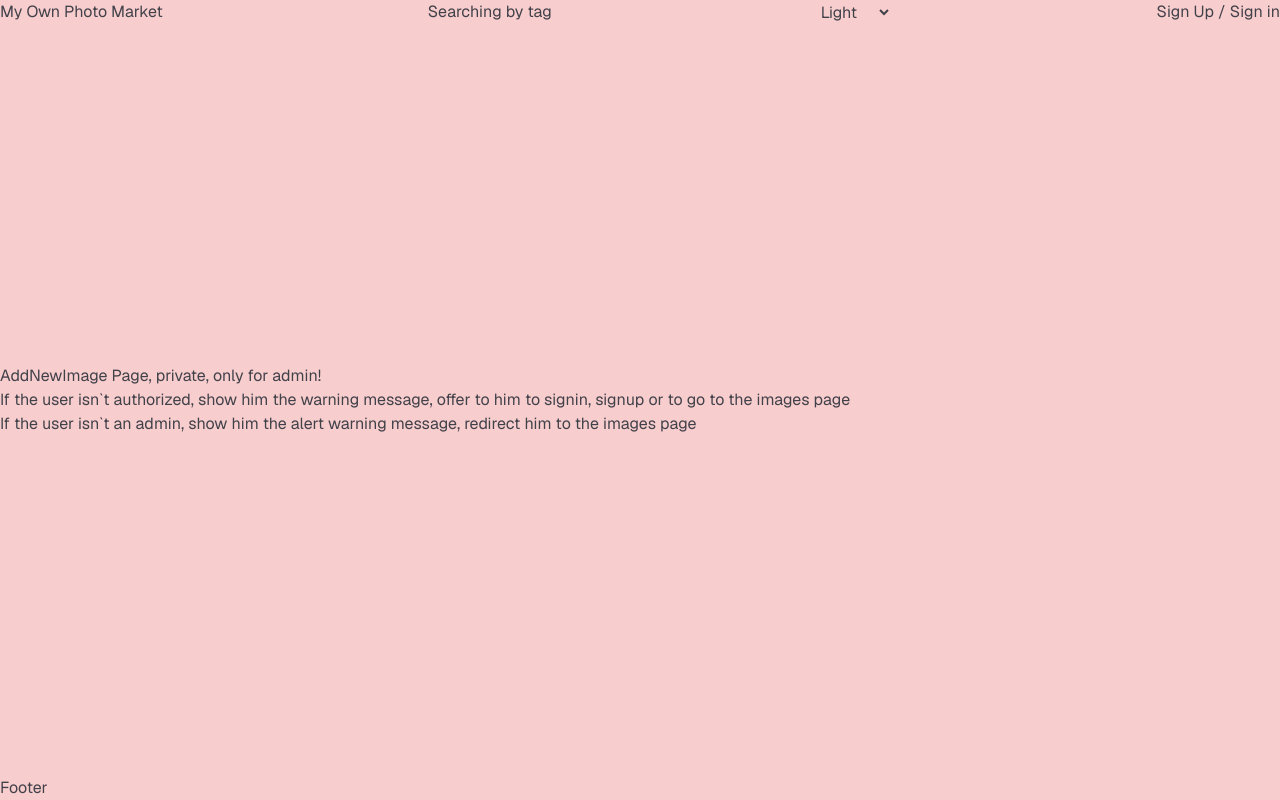
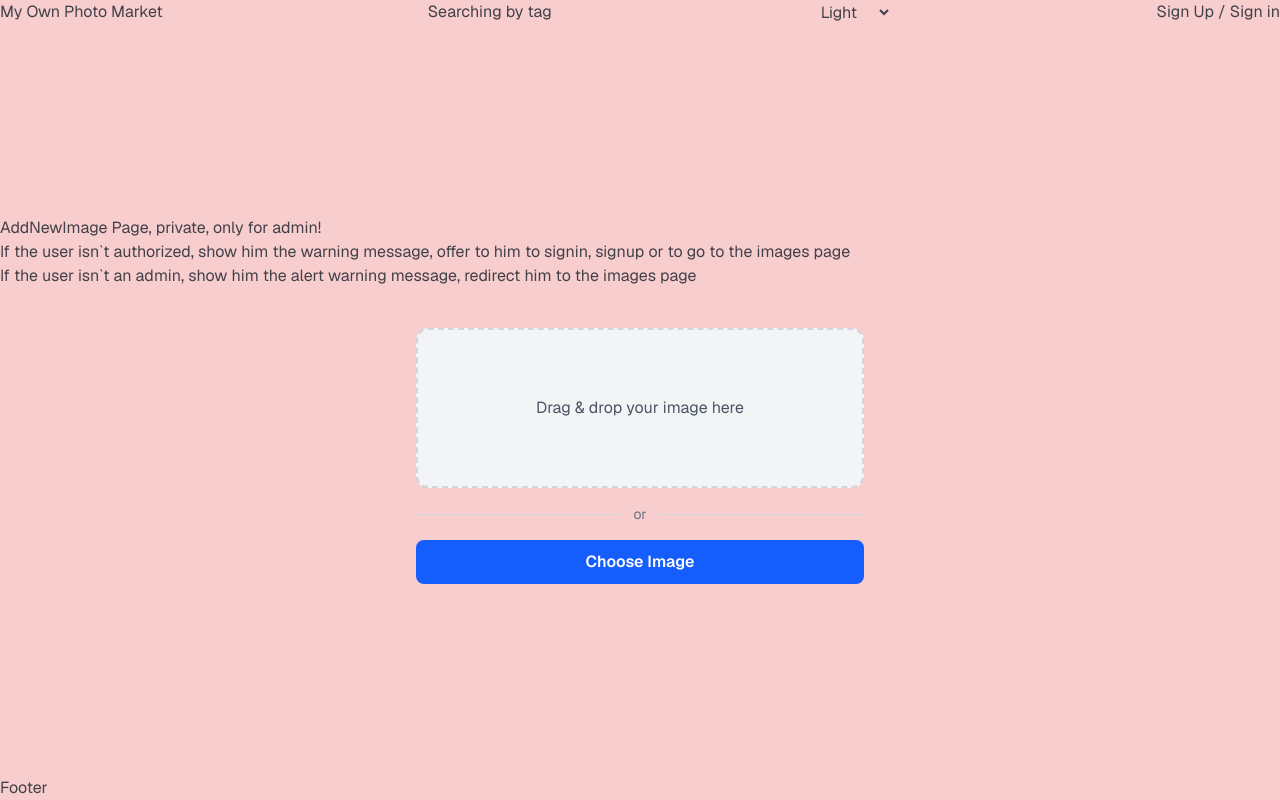
Before and after one commit to OleksandrPM/my-own-photo-market-front, a Next.js app: page /images/add-new in a window 1280 px wide. Built offline with nearby package versions, Linux system fonts and the light colour scheme; no server answers.

Commit message:
Create AddPhotoForm

```diff
--- a/src/app/images/add-new/page.tsx
+++ b/src/app/images/add-new/page.tsx
@@ -1,3 +1,5 @@
+import AddPhotoForm from "components/AddPhotoForm";
+
 export default function AddNewImagePage() {
   return (
     <div className="container mx-auto">
@@ -8,6 +10,7 @@ export default function AddNewImagePage() {
         If the user isn`t an admin, show him the alert warning message, redirect
         him to the images page
       </p>
+      <AddPhotoForm />
     </div>
   );
 }
--- /dev/null
+++ b/src/components/AddPhotoForm/AddPhotoForm.tsx
@@ -0,0 +1,162 @@
+"use client";
+
+import { useState, useCallback } from "react";
+import * as exifr from "exifr";
+
+export default function ImageUploader() {
+  const [file, setFile] = useState<File | null>(null);
+  // TODO: Define proper type for fileData
+  const [fileData, setFileData] = useState<any>(null);
+  const [isDragging, setIsDragging] = useState(false);
+
+  // del
+  console.log(fileData);
+
+  const handleDrop = useCallback((e: React.DragEvent<HTMLDivElement>) => {
+    e.preventDefault();
+    setIsDragging(false);
+
+    const droppedFile = e.dataTransfer.files?.[0];
+
+    if (droppedFile) {
+      setFile(droppedFile);
+      parseXMPMetadata(droppedFile);
+    }
+  }, []);
+
+  const handleDragOver = (e: React.DragEvent<HTMLDivElement>) => {
+    e.preventDefault();
+    setIsDragging(true);
+  };
+
+  const handleDragLeave = () => {
+    setIsDragging(false);
+  };
+
+  const handleFileSelect = (e: React.ChangeEvent<HTMLInputElement>) => {
+    const selectedFile = e.target.files?.[0];
+    if (selectedFile) {
+      setFile(selectedFile);
+      parseXMPMetadata(selectedFile);
+    }
+  };
+
+  const handleSubmit = async () => {
+    if (!file) return;
+
+    // Form data, send file to server, clear state, etc.
+    const formData = new FormData();
+    formData.append("image", file);
+    formData.append("metadata", JSON.stringify(fileData));
+
+    // Example: Send to server (replace with actual endpoint)
+    // try {
+    //   const response = await fetch("/api/upload", {
+    //     method: "POST",
+    //     body: formData,
+    //   });
+    //   if (response.ok) {
+    //     console.log("Upload successful");
+    //   } else {
+    //     console.error("Upload failed");
+    //   }
+    // } catch (error) {
+    //   console.error("Error uploading file:", error);
+    // }
+
+    setFile(null);
+  };
+
+  const parseXMPMetadata = async (file: File) => {
+    try {
+      const xmpData = await exifr.parse(file, { xmp: true });
+      // Restructure or process xmpData as needed
+      setFileData(xmpData);
+    } catch (error) {
+      console.error("Error parsing XMP metadata:", error);
+    }
+  };
+
+  return (
+    <div className="max-w-md mx-auto mt-10">
+      {!file ? (
+        <>
+          {/* Drag & Drop Zone */}
+          <div
+            className={`flex flex-col items-center justify-center w-full h-40 border-2 border-dashed rounded-xl transition cursor-pointer
+        ${
+          isDragging
+            ? "border-blue-500 bg-blue-50"
+            : "border-gray-300 bg-gray-100"
+        }
+    `}
+            onDrop={handleDrop}
+            onDragOver={handleDragOver}
+            onDragLeave={handleDragLeave}
+          >
+            <p className="text-gray-600 text-center pointer-events-none">
+              Drag & drop your image here
+            </p>
+          </div>
+
+          {/* OR separator */}
+          <div className="flex items-center my-4">
+            <div className="flex-grow border-t border-gray-300"></div>
+            <span className="mx-3 text-gray-500 text-sm">or</span>
+            <div className="flex-grow border-t border-gray-300"></div>
+          </div>
+
+          {/* Add Image Button */}
+          <label
+            htmlFor="file-input"
+            className="block w-full py-2.5 text-center bg-blue-600 text-white font-semibold rounded-lg hover:bg-blue-700 transition cursor-pointer"
+          >
+            Choose Image
+          </label>
+
+          <input
+            id="file-input"
+            type="file"
+            accept="image/*"
+            className="hidden"
+            onChange={handleFileSelect}
+          />
+        </>
+      ) : (
+        <>
+          {/* Preview */}
+          <div className="mt-4">
+            <p className="text-gray-700 text-sm mb-2">Selected:</p>
+            <img
+              src={URL.createObjectURL(file)}
+              alt="preview"
+              className="w-full rounded-lg shadow"
+            />
+            <p>File name: {file?.name}</p>
+            <p>Created: {fileData?.CreateDate.toString()}</p>
+            <p>
+              File size: {fileData?.ImageWidth} X {fileData?.ImageHeight}
+            </p>
+            <p>Orientation: {fileData?.Orientation}</p>
+          </div>
+
+          {/* Submit Form */}
+
+          <label
+            htmlFor="file-input-submit"
+            className="block w-full py-2.5 text-center bg-blue-600 text-white font-semibold rounded-lg hover:bg-blue-700 transition cursor-pointer"
+          >
+            Submit
+          </label>
+
+          <input
+            id="file-input-submit"
+            type="submit"
+            className="hidden"
+            onClick={handleSubmit}
+          />
+        </>
+      )}
+    </div>
+  );
+}
--- /dev/null
+++ b/src/components/AddPhotoForm/index.ts
@@ -0,0 +1,3 @@
+import AddPhotoForm from "./AddPhotoForm";
+
+export default AddPhotoForm;
--- a/src/components/UserBar/UserBar.tsx
+++ b/src/components/UserBar/UserBar.tsx
@@ -1,12 +1,12 @@
 "use client";
 
+import Link from "next/link";
 import { useAppSelector } from "lib/hooks/react-redux-hooks";
 import {
   getIsLoggedIn,
   getUserEmail,
   getUserName,
 } from "lib/redux/features/auth/authSelectors";
-import Link from "next/link";
 
 export default function UserBar() {
   const isLoggedIn = useAppSelector(getIsLoggedIn);
```
